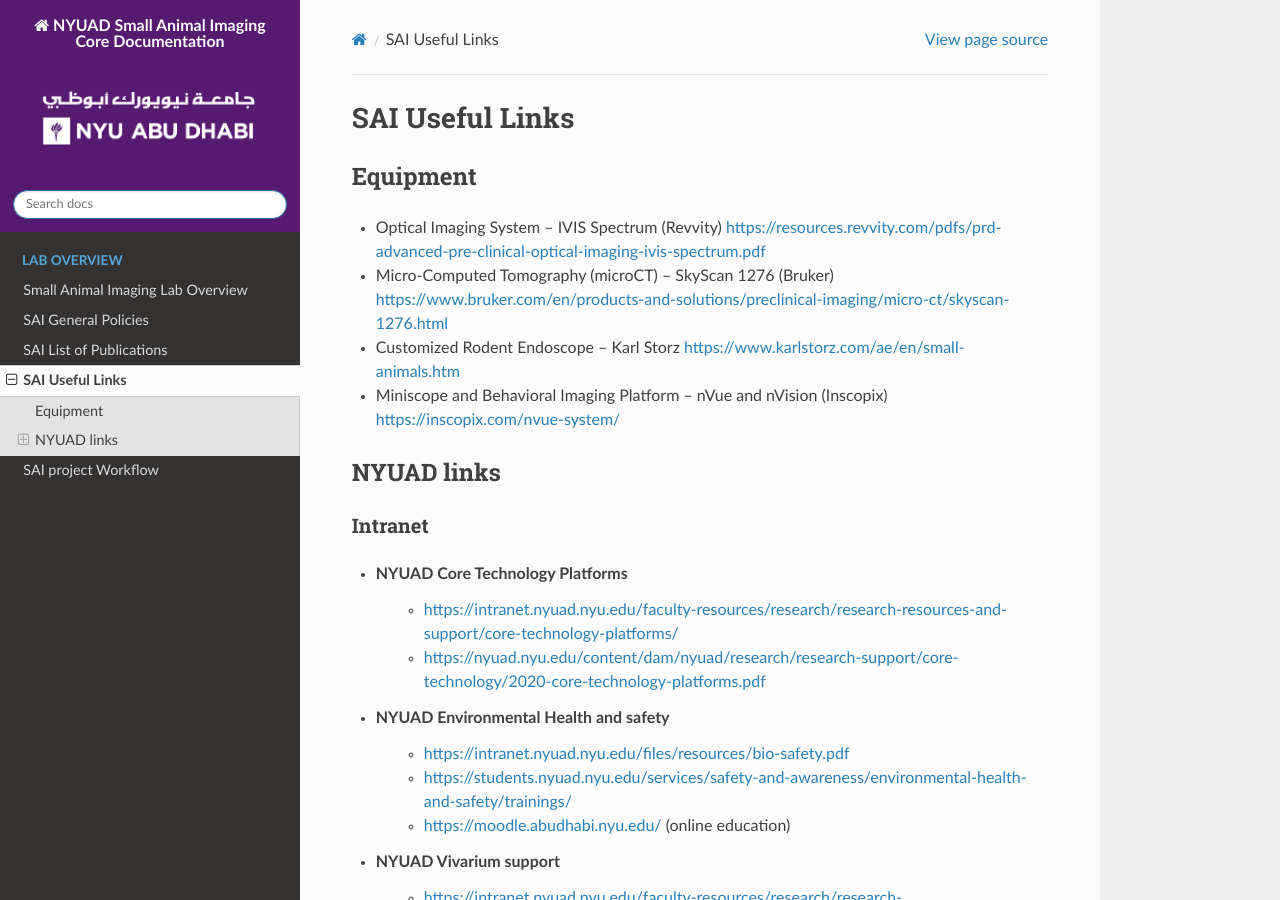
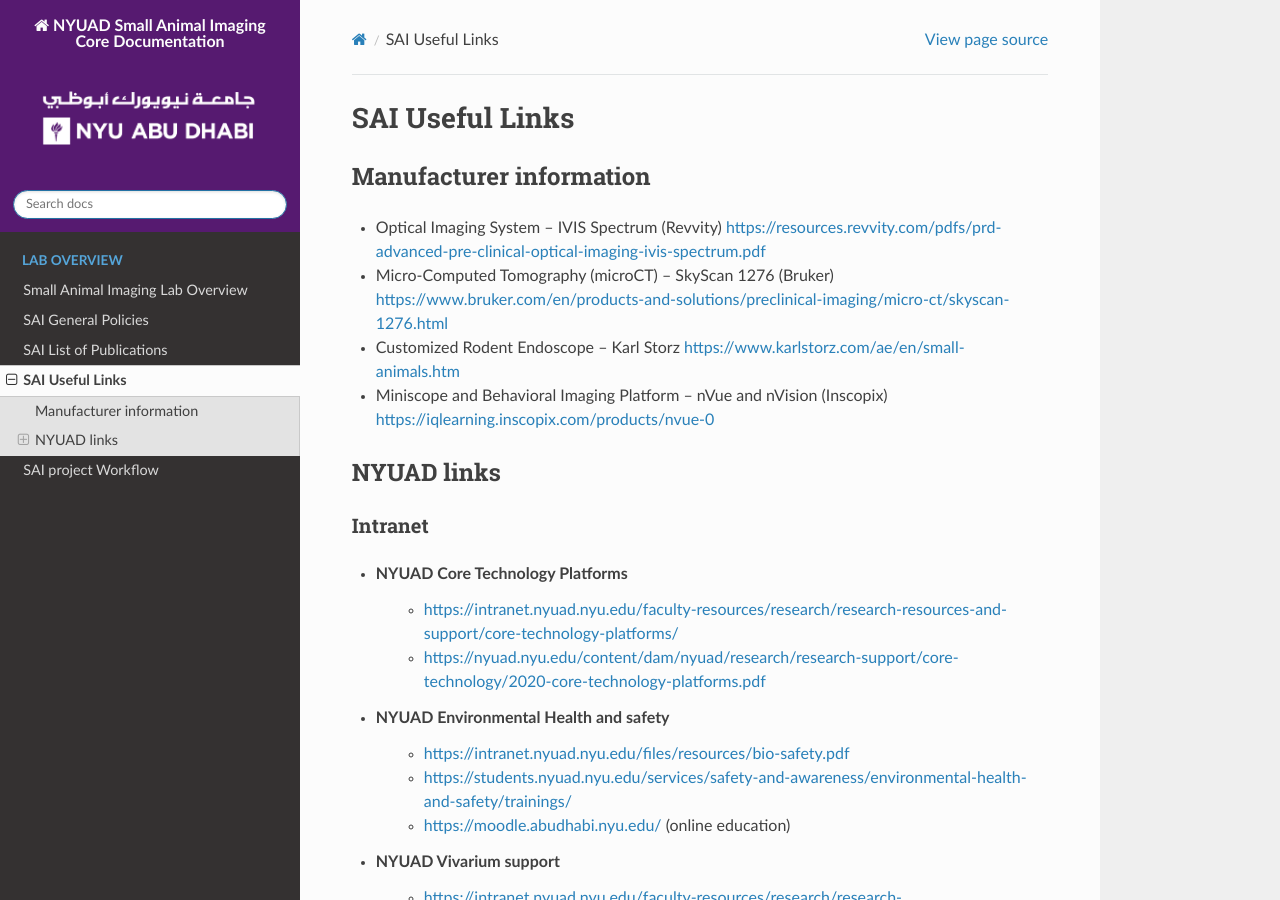
Before and after one commit to BioMedicalImaging-Core-NYUAD/smallanimalimaging-lab-documentation, a Sphinx documentation site: the page built from docs/source/SAI_useful_links.rst, in a window 1280 px wide and 900 px high. Built offline with Sphinx 7.4.7 and the Read the Docs theme 3.1.0, drawn with Linux system fonts in a browser that asks for light colours.

Commit message:
text check

```diff
--- a/docs/source/SAI_useful_links.rst
+++ b/docs/source/SAI_useful_links.rst
@@ -1,13 +1,13 @@
 SAI Useful Links
 ################
 
-Equipment
-*********
+Manufacturer information
+************************
 
 - Optical Imaging System – IVIS Spectrum (Revvity) https://resources.revvity.com/pdfs/prd-advanced-pre-clinical-optical-imaging-ivis-spectrum.pdf
 - Micro-Computed Tomography (microCT) – SkyScan 1276 (Bruker) https://www.bruker.com/en/products-and-solutions/preclinical-imaging/micro-ct/skyscan-1276.html
 - Customized Rodent Endoscope – Karl Storz https://www.karlstorz.com/ae/en/small-animals.htm
-- Miniscope and Behavioral Imaging Platform – nVue and nVision (Inscopix) https://inscopix.com/nvue-system/
+- Miniscope and Behavioral Imaging Platform – nVue and nVision (Inscopix) https://iqlearning.inscopix.com/products/nvue-0
 
 
 NYUAD links
```
